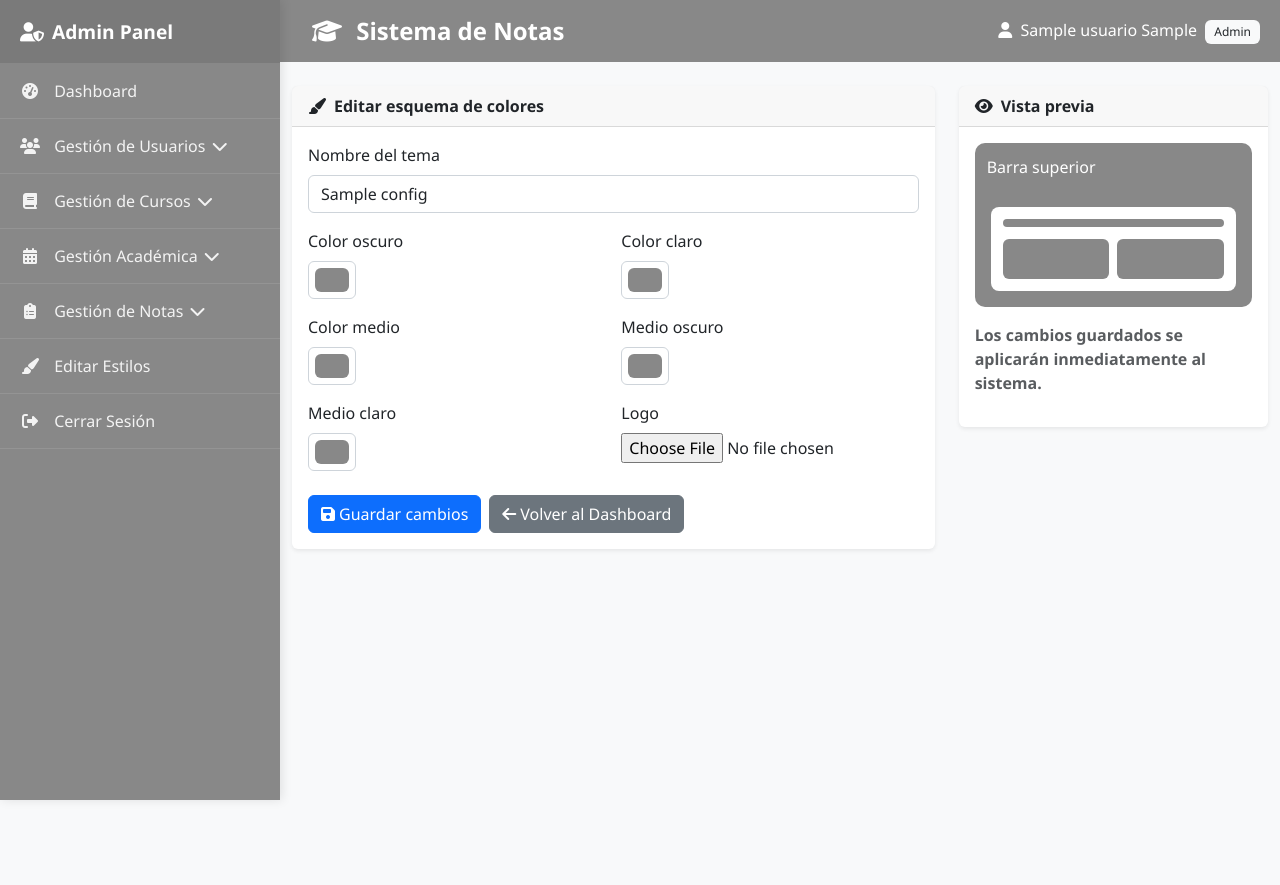
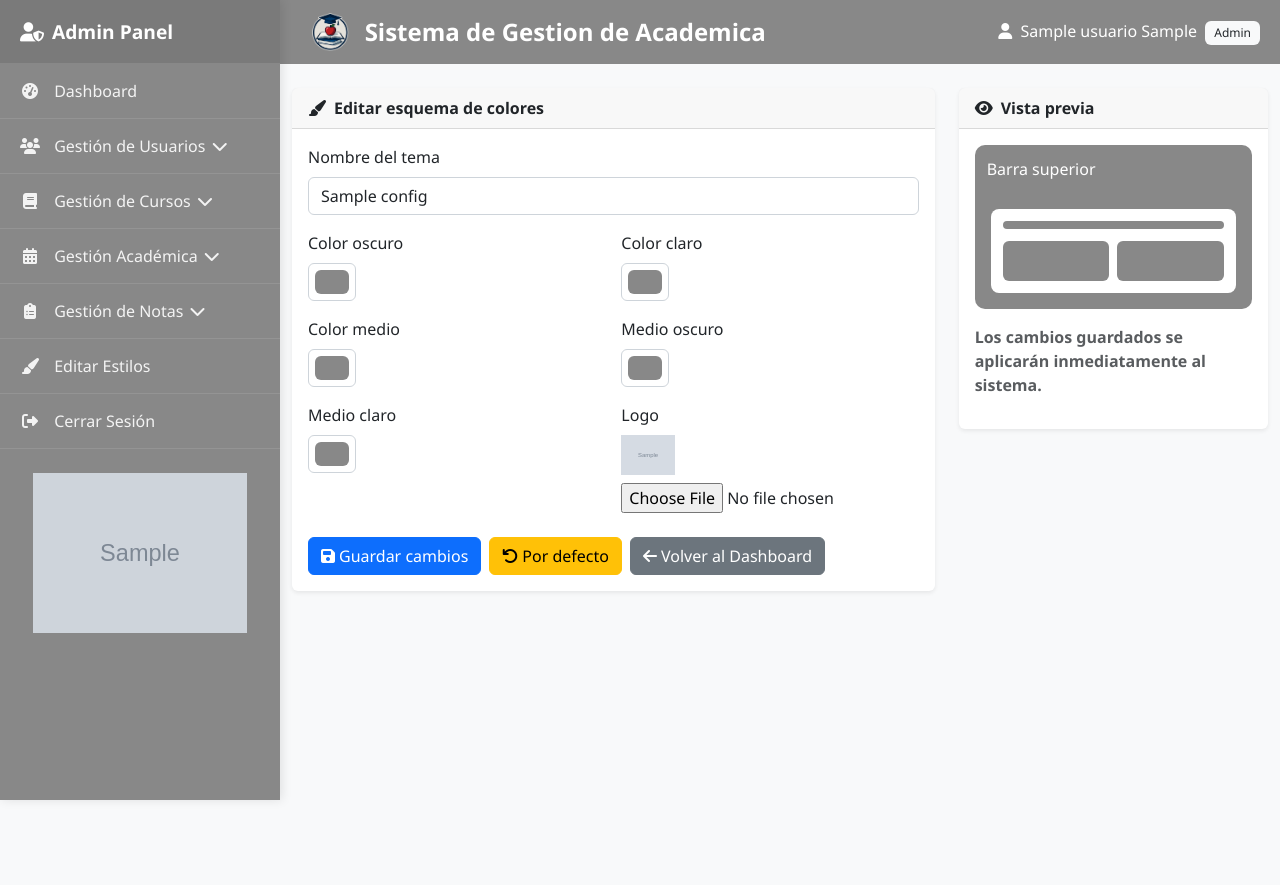
Before and after one commit to Xire667/reporte-notas-ubuntu, a Flask app: page /admin/estilos in a window 1280 px wide. Shown: the top 885 px of the page. Run offline with Flask 3, Linux system fonts and the light colour scheme; a user stored in the database is signed in; tables that the repository leaves empty hold one stand-in row (values such as "Sample post"); grey boxes marked "Sample" are stand-in pictures.

Commit message:
se hicieron cambios en las interfaces y se agregaron funcionalidades

```diff
--- a/app/models.py
+++ b/app/models.py
@@ -444,6 +444,7 @@ class ThemeConfig(db.Model):
     color_medio_oscuro = db.Column(db.String(7), default='#0E47A2')  # Variante oscura del color intermedio
     color_medio_claro = db.Column(db.String(7), default='#2966C7')  # Variante clara del color intermedio
     actualizado_en = db.Column(db.DateTime, default=datetime.utcnow, onupdate=datetime.utcnow)  # Fecha de última actualización
+    logo_url = db.Column(db.String(255), default=None)  # Ruta del logo personalizado
 
     def __repr__(self):
         return f'<ThemeConfig {self.nombre}>'
--- a/app/modules/admin/routes.py
+++ b/app/modules/admin/routes.py
@@ -1814,20 +1814,53 @@ def editar_estilos():
         db.session.add(config)
         db.session.commit()
 
+    import os
+    from werkzeug.utils import secure_filename
+
     if request.method == 'POST':
-        config.nombre = request.form.get('nombre') or config.nombre
-        config.color_oscuro = request.form.get('color_oscuro') or config.color_oscuro
-        config.color_claro = request.form.get('color_claro') or config.color_claro
-        config.color_medio = request.form.get('color_medio') or config.color_medio
-        config.color_medio_oscuro = request.form.get('color_medio_oscuro') or config.color_medio_oscuro
-        config.color_medio_claro = request.form.get('color_medio_claro') or config.color_medio_claro
-        try:
-            db.session.commit()
-            flash('Estilos actualizados correctamente.', 'success')
-            return redirect(url_for('admin.editar_estilos'))
-        except Exception:
-            db.session.rollback()
-            flash('Error al actualizar los estilos.', 'error')
+        from flask import session
+        if request.form.get('reset_default'):
+            # Restaurar valores por defecto
+            config.nombre = 'Default'
+            config.color_oscuro = '#00378F'
+            config.color_claro = '#3775DA'
+            config.color_medio = '#1C56B5'
+            config.color_medio_oscuro = '#0E47A2'
+            config.color_medio_claro = '#2966C7'
+            config.logo_url = None
+            session.pop('logo_url', None)
+            try:
+                db.session.commit()
+                flash('Estilos y logo restaurados a valores por defecto.', 'success')
+                return redirect(url_for('admin.editar_estilos'))
+            except Exception:
+                db.session.rollback()
+                flash('Error al restaurar los valores por defecto.', 'error')
+        else:
+            config.nombre = request.form.get('nombre') or config.nombre
+            config.color_oscuro = request.form.get('color_oscuro') or config.color_oscuro
+            config.color_claro = request.form.get('color_claro') or config.color_claro
+            config.color_medio = request.form.get('color_medio') or config.color_medio
+            config.color_medio_oscuro = request.form.get('color_medio_oscuro') or config.color_medio_oscuro
+            config.color_medio_claro = request.form.get('color_medio_claro') or config.color_medio_claro
+
+            # Procesar logo si se sube (solo en caché/session, no en base de datos)
+            if 'logo' in request.files:
+                logo_file = request.files['logo']
+                if logo_file and logo_file.filename:
+                    filename = secure_filename(logo_file.filename)
+                    logo_path = os.path.join('static', 'main', 'assets', 'img', 'logo_custom_session.png')
+                    abs_logo_path = os.path.join(os.path.dirname(os.path.dirname(os.path.dirname(__file__))), logo_path)
+                    logo_file.save(abs_logo_path)
+                    session['logo_url'] = url_for('static', filename='main/assets/img/logo_custom_session.png')
+
+            try:
+                db.session.commit()
+                flash('Estilos actualizados correctamente.', 'success')
+                return redirect(url_for('admin.editar_estilos'))
+            except Exception:
+                db.session.rollback()
+                flash('Error al actualizar los estilos.', 'error')
 
     return render_template('admin/editar_estilos.html', config=config)
 
--- a/app/templates/admin/base_admin.html
+++ b/app/templates/admin/base_admin.html
@@ -74,6 +74,15 @@
             </a>
         </li>
     </ul>
+    <div class="sidebar-logo" style="margin-top:auto; padding: 24px 0 12px 0; text-align:center;">
+        {% if session.logo_url %}
+            <img src="{{ session.logo_url }}" alt="Logo DSI" style="max-width:220px; max-height:160px; opacity:0.92;">
+        {% elif config.logo_url %}
+            <img src="{{ config.logo_url }}" alt="Logo DSI" style="max-width:220px; max-height:160px; opacity:0.92;">
+        {% else %}
+            <img src="{{ url_for('static', filename='main/assets/img/logo-dsi.png') }}" alt="Logo DSI" style="max-width:220px; max-height:160px; opacity:0.92;">
+        {% endif %}
+    </div>
 </div>
 
 <!-- Sidebar Overlay (eliminado ya que no es necesario) -->
--- a/app/templates/admin/editar_estilos.html
+++ b/app/templates/admin/editar_estilos.html
@@ -55,11 +55,16 @@
               <input type="color" name="color_medio_claro" class="form-control form-control-color" value="{{ config.color_medio_claro }}">
             </div>
 
-            <!-- Selector de archivo para logo (funcionalidad pendiente) -->
+            <!-- Selector de archivo para logo -->
             <div class="col-md-6">
               <label class="form-label">Logo</label>
               <br>
-              <input type="file">
+              {% if config.logo_url %}
+                <img src="{{ config.logo_url }}" alt="Logo actual" style="max-width:80px; max-height:40px; display:block; margin-bottom:8px;">
+              {% else %}
+                <img src="{{ url_for('static', filename='main/assets/img/logo-dsi.png') }}" alt="Logo por defecto" style="max-width:80px; max-height:40px; display:block; margin-bottom:8px;">
+              {% endif %}
+              <input type="file" name="logo" accept="image/*">
             </div>
           </div>
 
@@ -69,7 +74,9 @@
             <button type="submit" class="btn btn-primary">
               <i class="fas fa-save me-1"></i>Guardar cambios
             </button>
-
+            <button type="submit" name="reset_default" value="1" class="btn btn-warning">
+              <i class="fas fa-undo me-1"></i>Por defecto
+            </button>
             <!-- Botón para volver al dashboard -->
             <a href="{{ url_for('admin.dashboard') }}" class="btn btn-secondary">
               <i class="fas fa-arrow-left me-1"></i>Volver al Dashboard
--- a/app/templates/auth/role_selection.html
+++ b/app/templates/auth/role_selection.html
@@ -17,6 +17,8 @@
         justify-content: center;
         padding: 10px;
         /* border: 1px solid black; */
+        margin-top: 60px;
+
     }
 
     .role-card {
--- a/app/templates/global/base_sistema.html
+++ b/app/templates/global/base_sistema.html
@@ -12,21 +12,23 @@
     <link rel="stylesheet" href="{{ url_for('admin.theme_css') }}">
 </head>
 <body>
-    <!-- Navbar -->
+    {# Mostrar navbar solo si el usuario está autenticado y es dashboard de rol #}
+    {% set hide_navbar = (request.endpoint in [
+        'main.index', 'main.inicio', 'main.inicio_sistema',
+        'auth.login', 'auth.login_admin', 'auth.login_docente', 'auth.login_alumno',
+        'auth.role_selection']) %}
+    {% if not hide_navbar and current_user.is_authenticated %}
     <nav class="navbar navbar-expand-lg navbar-dark bg-primary">
         <div class="container-fluid">
-            <a class="navbar-brand" href="{{ url_for('main.index') }}">
-                <i class="fas fa-graduation-cap me-2"></i>
-                Sistema de Notas
+            <a class="navbar-brand d-flex align-items-center gap-2" href="{{ url_for('main.index') }}">
+                <img src="{{ url_for('static', filename='main/assets/img/logo-dsi.png') }}" alt="Logo DSI" style="height:38px; width:auto; margin-right:8px;">
+                Sistema de Gestion de Academica
             </a>
-
             <button class="navbar-toggler" type="button" data-bs-toggle="collapse" data-bs-target="#navbarNav">
                 <span class="navbar-toggler-icon"></span>
             </button>
-
             <div class="collapse navbar-collapse" id="navbarNav">
                 <ul class="navbar-nav me-auto">
-                    {% if current_user.is_authenticated %}
                     {% if current_user.rol == 'admin' %}
                     {% elif current_user.rol == 'docente' %}
                         <!-- <li class="nav-item">
@@ -40,18 +42,9 @@
                                 <i class="fas fa-tachometer-alt me-1"></i>Dashboard
                             </a>
                         </li>
-                            <!-- agregamos el boton de cerrar sesion para el panel de alumno -->
-                            <!-- <li class="nav-item">
-                                <a class="nav-link" href="{{ url_for('auth.logout') }}">
-                                    <i class="fas fa-sign-out-alt me-1"></i>Cerrar Sesión
-                                </a>
-                            </li> -->
-                        {% endif %}
                     {% endif %}
                 </ul>
-
                 <ul class="navbar-nav">
-                    {% if current_user.is_authenticated %}
                     <li class="nav-item dropdown">
                         <a class="nav-link" href="#" id="navbarDropdown" role="button" data-bs-toggle="dropdown">
                             <i class="fas fa-user me-1"></i>
@@ -59,32 +52,18 @@
                             <span class="badge bg-light text-dark ms-1">{{ current_user.rol.title() }}</span>
                         </a>
                     </li>
-                        <!-- cuando se inicia sesion como elumno y docente, mostramos el boton de cerrar sesion -->
-
-                        {% if current_user.rol == 'alumno' %}
-                            <li class="nav-item">
-                                <a class="nav-link" href="{{ url_for('auth.logout') }}">
-                                    <i class="fas fa-sign-out-alt me-1"></i>Cerrar Sesión
-                                </a>
-                            </li>
-                        {% elif current_user.rol == 'docente' %}
+                    {% if current_user.rol == 'alumno' or current_user.rol == 'docente' %}
                         <li class="nav-item">
                             <a class="nav-link" href="{{ url_for('auth.logout') }}">
                                 <i class="fas fa-sign-out-alt me-1"></i>Cerrar Sesión
                             </a>
                         </li>
                     {% endif %}
-                    {% else %}
-                        <!-- <li class="nav-item">
-                            <a class="nav-link" href="{{ url_for('auth.login') }}">
-                                <i class="fas fa-sign-in-alt me-1"></i>Iniciar Sesión
-                            </a>
-                        </li> -->
-                    {% endif %}
                 </ul>
             </div>
         </div>
     </nav>
+    {% endif %}
 
     <!-- Toast Notifications -->
     <div id="toast-container" style="position: fixed; top: 24px; right: 24px; z-index: 5000; min-width: 300px; max-width: 350px;">
--- a/app/templates/main/inicio_sistema.html
+++ b/app/templates/main/inicio_sistema.html
@@ -94,7 +94,7 @@
             <div class="hero-content">
                 <h1 class="hero-title">
                     <!-- <i class="fas fa-graduation-cap me-3"></i> -->
-                    Sistema de Gestión de Notas
+                    Sistema de Gestión Academica
                 </h1>
                 <p class="hero-subtitle">
                     DESARROLLO DE SISTEMAS DE INFORMACION - I.E.S.T.P. SUIZA
@@ -102,6 +102,7 @@
                 <div class="hero-divider my-4">
                     <div style="width: 550px; height: 2px; background: rgba(255,255,255,0.5); margin: 0 auto;"></div>
                 </div>
+                <img src="{{ url_for('static', filename='main/assets/img/logo-dsi.png') }}" alt="Logo DSI" style="height:150px; width:auto;">
                 <p class="hero-description">
                     Plataforma integral para la gestión académica, calificaciones y seguimiento estudiantil.
                 </p>
```
Also changed, not shown: app/static/main/assets/img/logo-dsi-2.png (added), app/static/main/assets/img/logo-dsi.png. Lines whose indentation alone changed are shown as unchanged.
